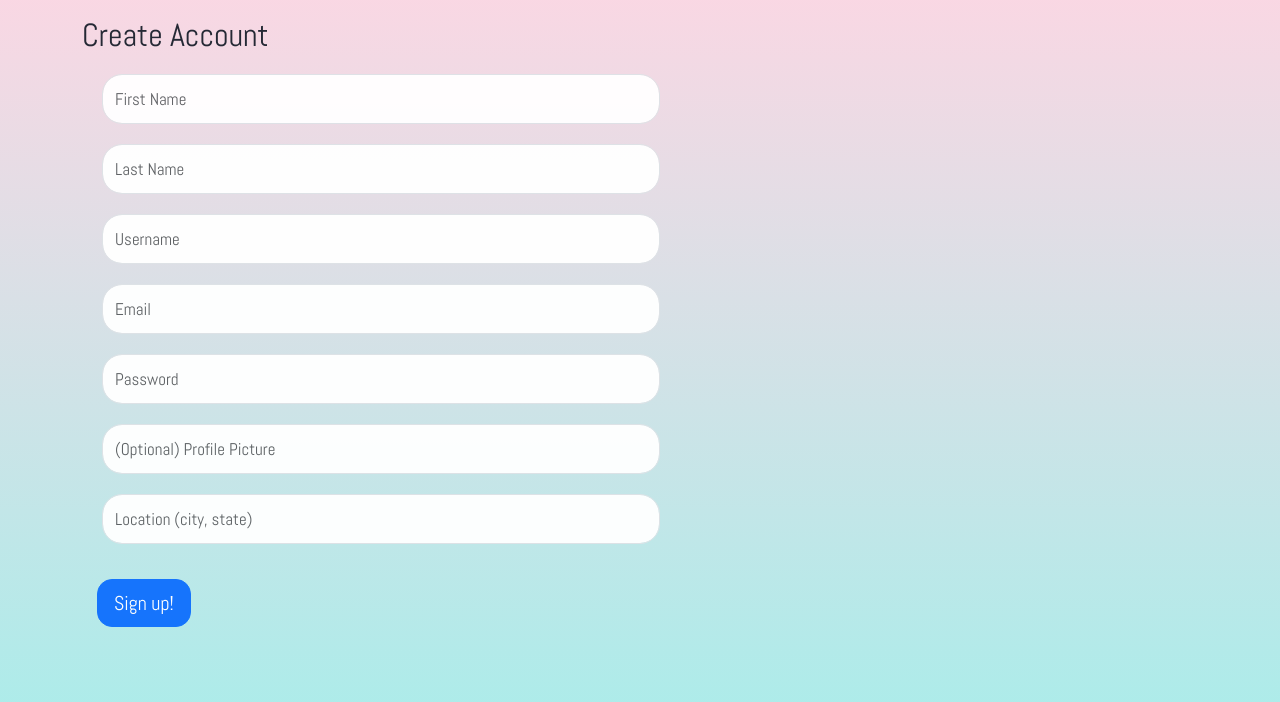
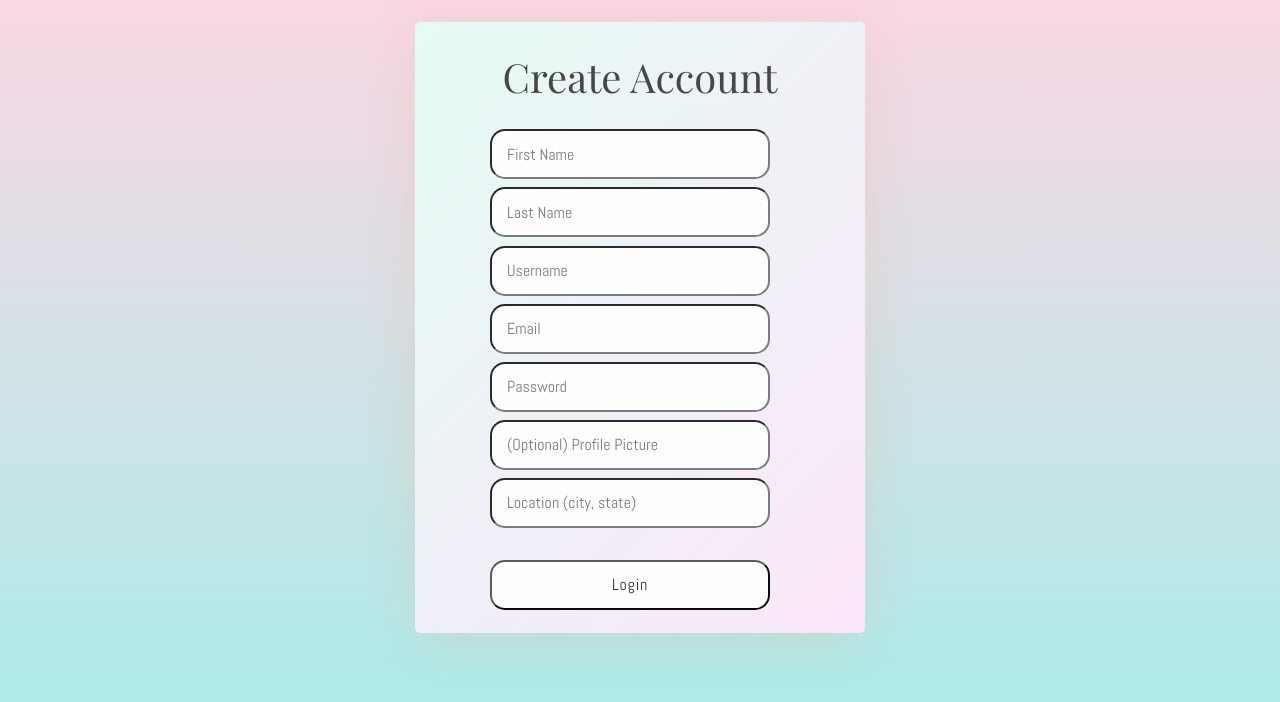
Before and after one commit to Ruby1517/Job-Finder, a Flask app: page /signup in a window 1280 px wide. Shown: the part 46-748 px from the top of the page. Run offline with Flask 2, Linux system fonts and the light colour scheme; some libraries are stand-ins or nearby versions; some web fonts are replaced.

Commit message:
test files

```diff
--- a/static/style.css
+++ b/static/style.css
@@ -86,6 +86,9 @@ header h2 {
   color: #3e403f;
 }
 
+.h2-signup {
+  margin-bottom: -20px;
+}
 header p {letter-spacing: 0.05em;}
 
 
@@ -142,6 +145,10 @@ input:focus {
   margin: 15px;
   border-radius: 15px;
 }
+#edit-acc {
+  margin-left: 13%;
+}
+
 
 button:hover {
   cursor: pointer;
@@ -177,9 +184,6 @@ button:hover {
 
 }
 
-#sign {
-  margin-left: 70px;
-}
 
 
 /* ======================= Nav */
--- a/templates/edit_profile.html
+++ b/templates/edit_profile.html
@@ -13,8 +13,8 @@
         {{ field(placeholder=field.label.text, class="form-control") }}
       {% endfor %}
 
-      <button class="btn btn-primary">Save</button>
-      <button class="btn btn-primary">Cancel</button>
+      <button id="edit-acc" class="btn btn-primary">Save</button>
+      <button  id="edit-acc" class="btn btn-primary">Cancel</button>
     </form>
 
 
--- a/templates/signup.html
+++ b/templates/signup.html
@@ -3,19 +3,29 @@
 
 {% block content %}
 
-    <h2 class="join-message">Create Account</h2>
-    <form method="POST" id="search-form">
+  <div class="overaly">
+    <form method="POST" id="user-form">
+      <div class="con">
+        <header class="head-form">
+          <h2 class="h2-signup" >Create Account</h2>
+
+        </header>
+        <br>
+        <div class="field-set">
           {{ form.hidden_tag() }}
 
           {% for field in form if field.widget.input_type != 'hidden' %}
             {% for error in field.errors %}
               <span class="text-danger">{{ error }}</span>
             {% endfor %}
-        {{ field(placeholder=field.label.text, class="form-control") }}
+            {{ field(placeholder=field.label.text, class="form-input")}}
           {% endfor %}
 
-      <button class="btn btn-primary btn-lg" id="loginBtn">Sign up!</button>
+
+          <button class="log-in">Login</button>
+        </div>
+      </div>
     </form>
-
+  </div>
 
   {% endblock %}
```
Also changed, not shown: templates/login.html (+0 -9 lines). Lines whose indentation alone changed are shown as unchanged.
